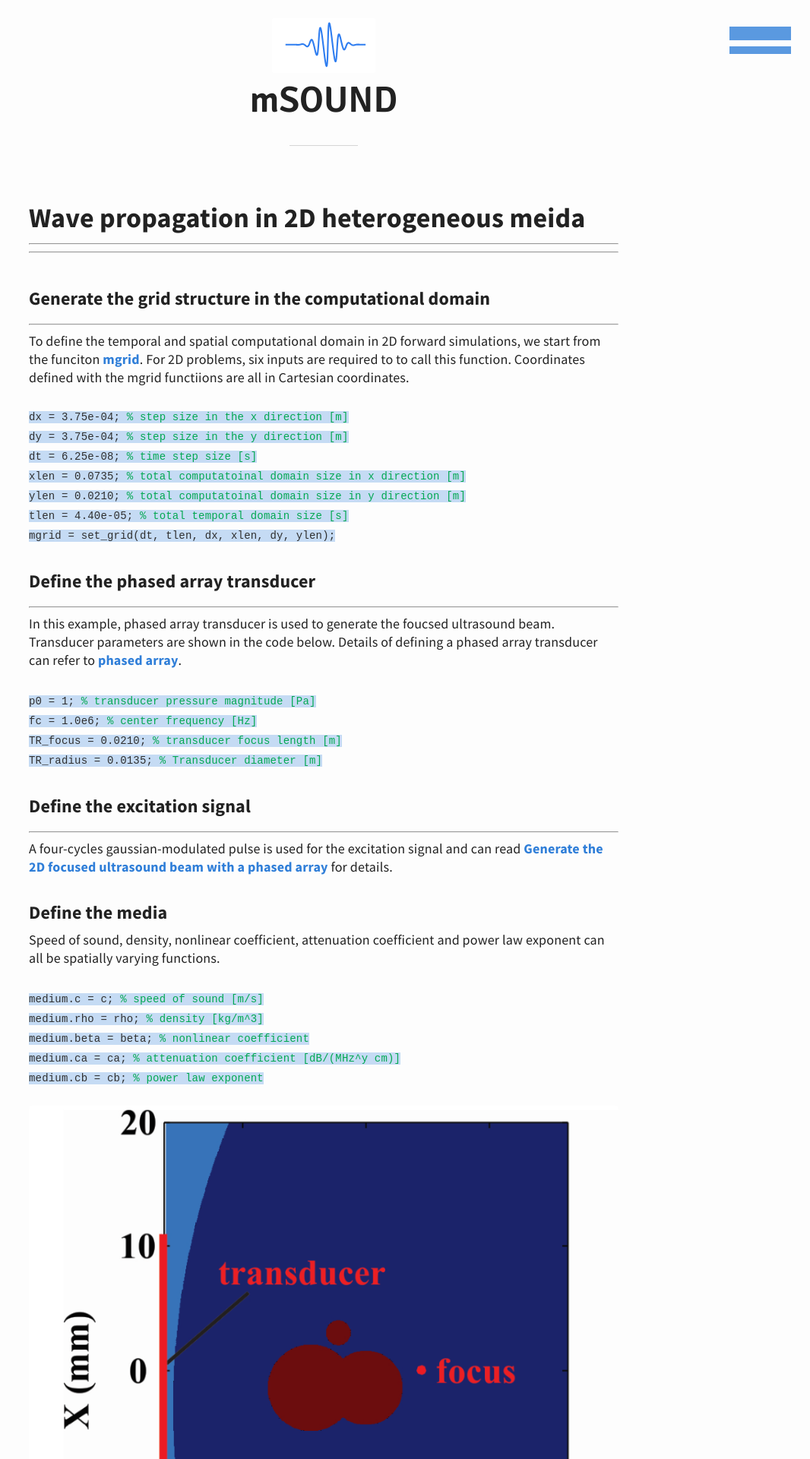
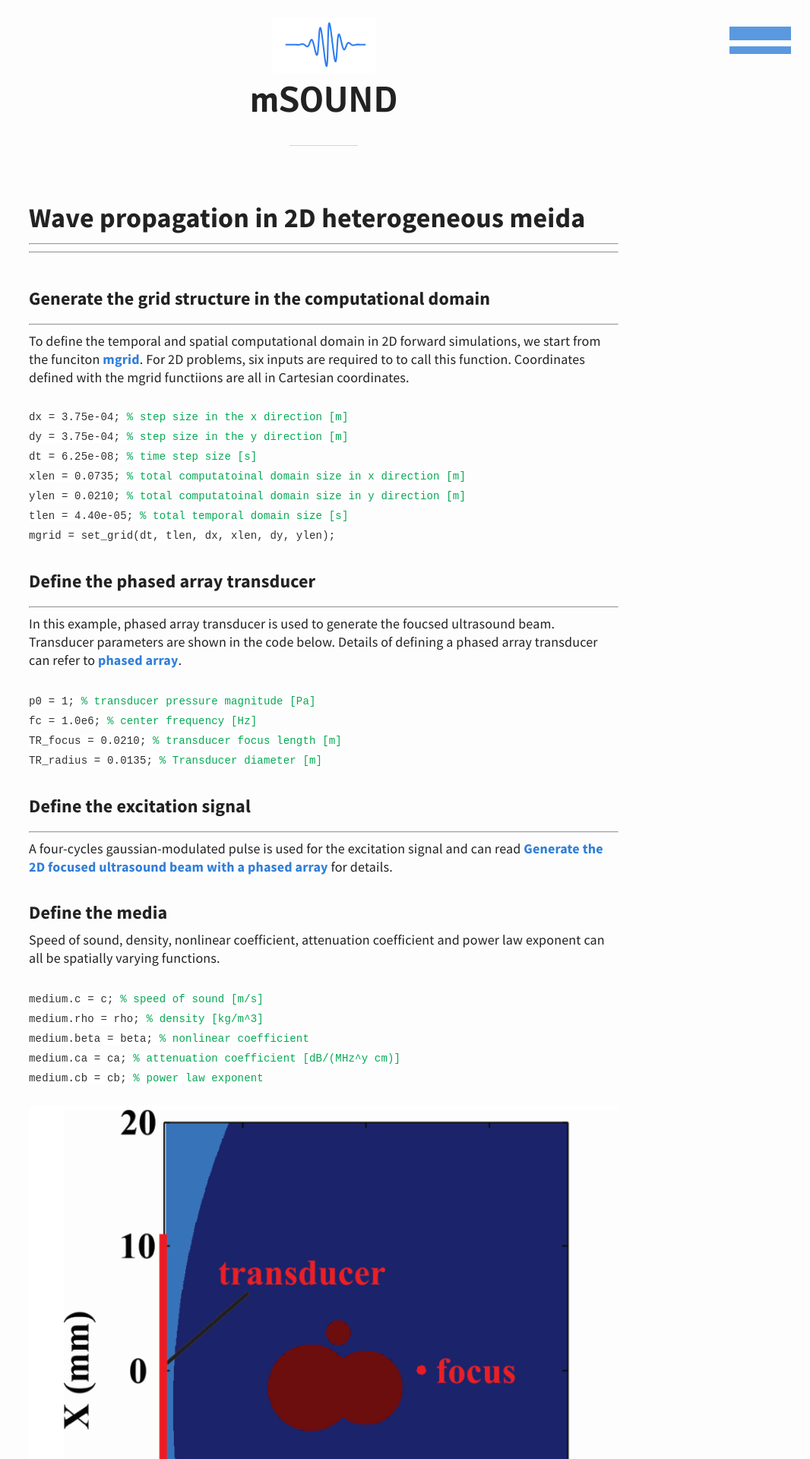
Before and after one commit to m-SOUND/mSOUND, a Jekyll site: the page built from _posts/2019-02-18-Wave_propagation_in_2D_heterogeneous_media.html, in a window 1280 px wide. Shown: the top 1920 px of the page at 76% size, without its empty margins (214-1280 px from the left). Built offline with Jekyll 4.4.1, drawn with Linux system fonts in a browser that asks for light colours.

Commit message:
Update layout.scss

```diff
--- a/_sass/layout.scss
+++ b/_sass/layout.scss
@@ -201,7 +201,7 @@ img[title="Emerald"] {
 
 code {
   color: lighten($text-color, 5%);
-  background-color: lighten($main-color, 35%);
+  background-color: lighten($main-color, 80%);
 }
 
 /* Set the vertical rhythm (and padding-left) for lists inside post content */
```
